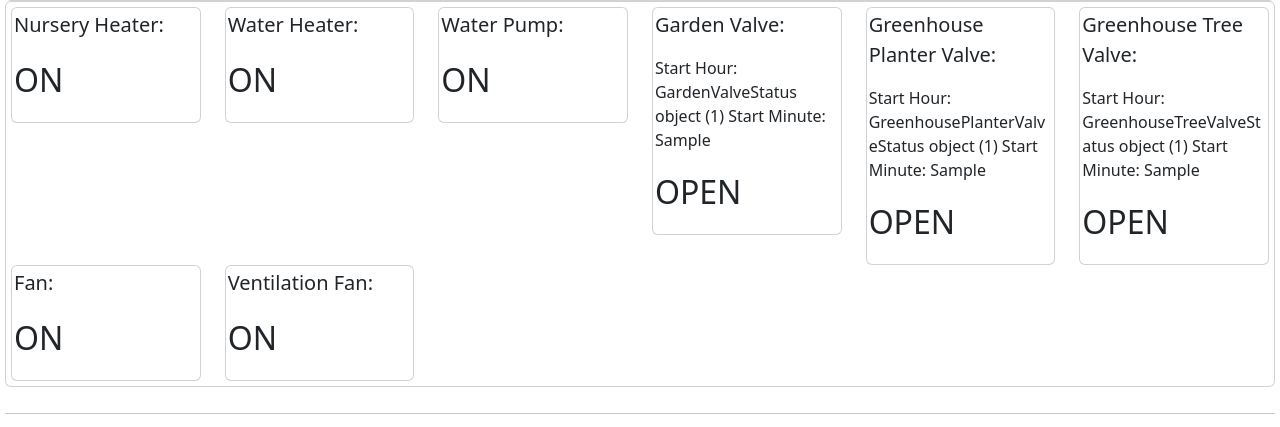
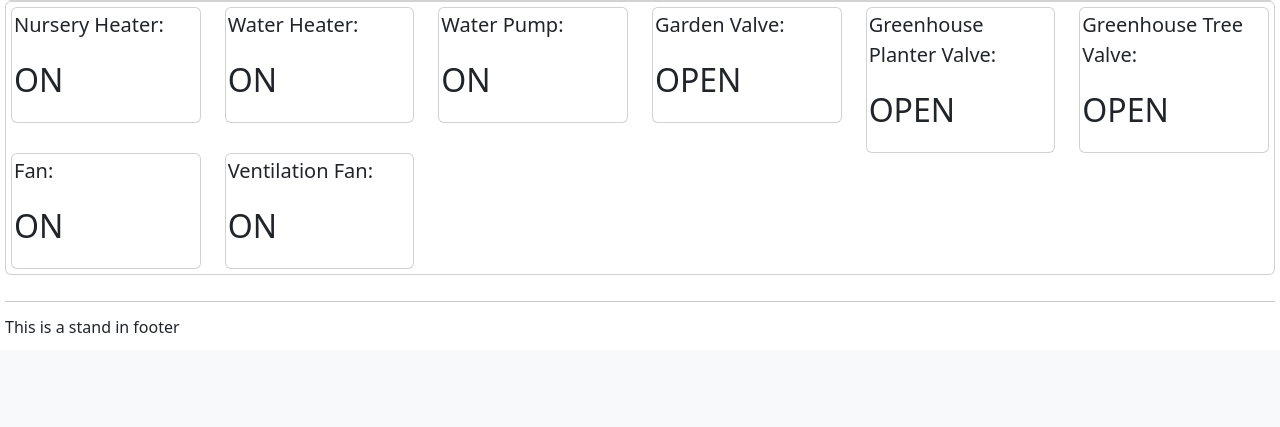
Before and after one commit to marshallpratt1/midnightsprouts, a Django app: template automated_greenhouse/templates/automated_greenhouse/index.html in a window 1280 px wide. Shown: the part 1230-1657 px from the top of the page. After the commit the page ends 1563 px from the top, so only its background shows below. Run offline with Django 4.2, Linux system fonts and the light colour scheme; tables that the repository leaves empty hold one stand-in row (values such as "Sample post"); the template is opened without the code that fills it: values that come from a table or form of the project are taken from there, most other values are stand-ins (such as "Sample title", 1, 10 or a date in 2020).

Commit message:
cleaned up valve display

```diff
--- a/automated_greenhouse/templates/automated_greenhouse/index.html
+++ b/automated_greenhouse/templates/automated_greenhouse/index.html
@@ -302,9 +302,6 @@
             <div class="col col-md-2">
                 <div class="card" style="padding: 2px;">
                     <p class="lead">Garden Valve: </p>
-                    <p>Start Hour: {{ garden_valve_start_hour }}
-                       Start Minute: {{ garden_valve_start_minute }}
-                    </p>
                     <p class="lead" style="font-size: xx-large;"><strong>{% if garden_valve_status %} OPEN {% else %} CLOSED {% endif %}</strong></p>
                     {% if user.is_superuser %}
                         {% if automatic %}
@@ -364,9 +361,6 @@
             <div class="col col-md-2">
                 <div class="card" style="padding: 2px;">
                     <p class="lead">Greenhouse Planter Valve: </p>
-                    <p>Start Hour: {{ greenhouse_planter_valve_start_hour }}
-                        Start Minute: {{ greenhouse_planter_valve_start_minute }}
-                     </p>
                     <p class="lead" style="font-size: xx-large;"><strong>{% if greenhouse_planter_valve_status %} OPEN {% else %} CLOSED {% endif %}</strong></p>
                     {% if user.is_superuser %}
                         {% if automatic %}
@@ -426,9 +420,6 @@
             <div class="col col-md-2">
                 <div class="card" style="padding: 2px;">
                     <p class="lead">Greenhouse Tree Valve: </p>
-                    <p>Start Hour: {{ greenhouse_tree_valve_start_hour }}
-                        Start Minute: {{ greenhouse_tree_valve_start_minute }}
-                     </p>
                     <p class="lead" style="font-size: xx-large;"><strong>{% if greenhouse_tree_valve_status %} OPEN {% else %} CLOSED {% endif %}</strong></p>
                     {% if user.is_superuser %}
                         {% if automatic %}
```
